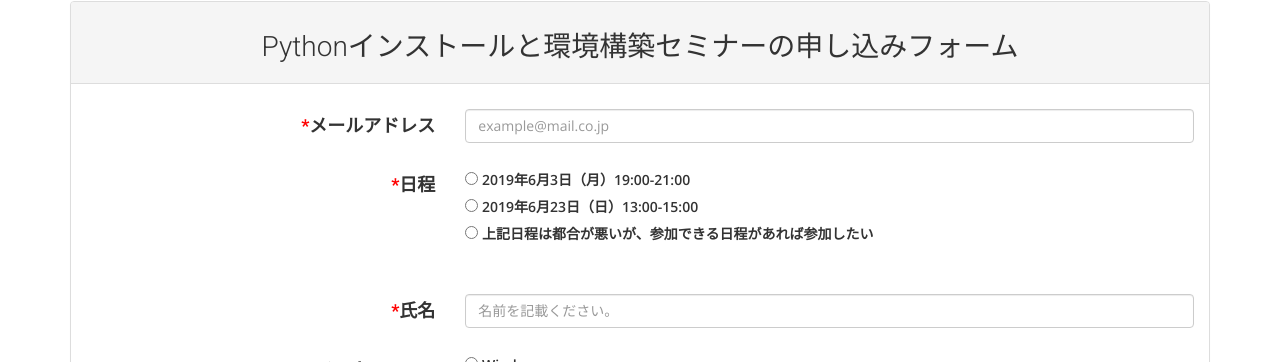
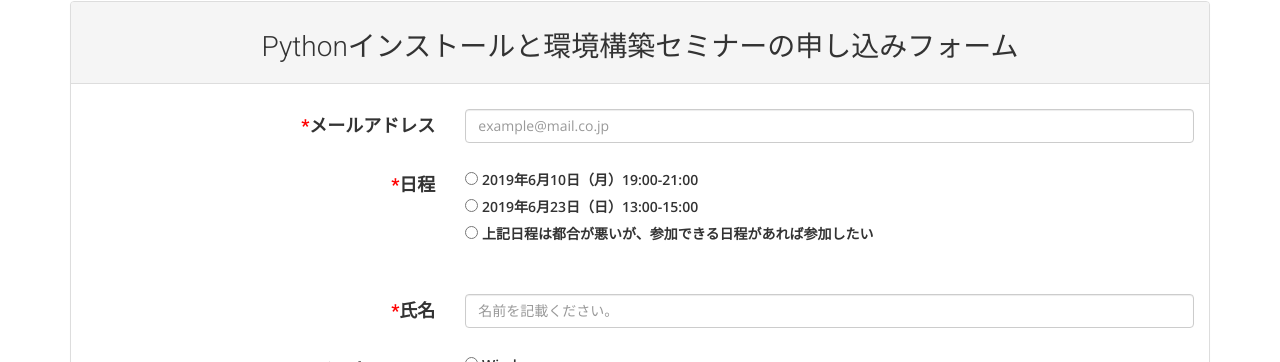
Before and after one commit to hommachi-open-source-lab/hommachi-open-source-lab.github.io, a Jekyll site: the page built from contents/study/buld_python_env.html, in a window 1280 px wide and 900 px high, scrolled down 2643 px. Shown: the part 90-452 px from the top of the window. Built offline with Jekyll 4.4.1, drawn with Linux system fonts in a browser that asks for light colours; nearby versions of some CDN libraries; some web fonts are replaced.

Commit message:
date update

```diff
--- a/contents/study/buld_python_env.html
+++ b/contents/study/buld_python_env.html
@@ -142,9 +142,9 @@
             <div class="col-sm-8">
               <div class="form-check">
                 <input class="form-check-input" id="nittei" type="radio" name="entry.403502960"
-                  value="2019年6月3日（月）19:00-21:00" required>
+                  value="2019年6月10日（月）19:00-21:00" required>
                 <label class="form-check-label" for="nittei">
-                  2019年6月3日（月）19:00-21:00
+                  2019年6月10日（月）19:00-21:00
                 </label>
                 　　 </div>
               <div class="form-check">
--- a/contents/study/python_seminar_for_beginners.html
+++ b/contents/study/python_seminar_for_beginners.html
@@ -69,7 +69,6 @@
         <h2><span id="大阪開催！Python入門セミナーの内容">大阪開催！Python入門セミナーの内容</span></h2>
         <br>
         <h3>日程</h3>
-        <p>2019年6月2日（日）10:00-18:00（満席）</p>
         <p>2019年7月7日（日）10:00-18:00</p>
         <h3>会場</h3>
         <p>本町オープンソースラボ</p>
```
